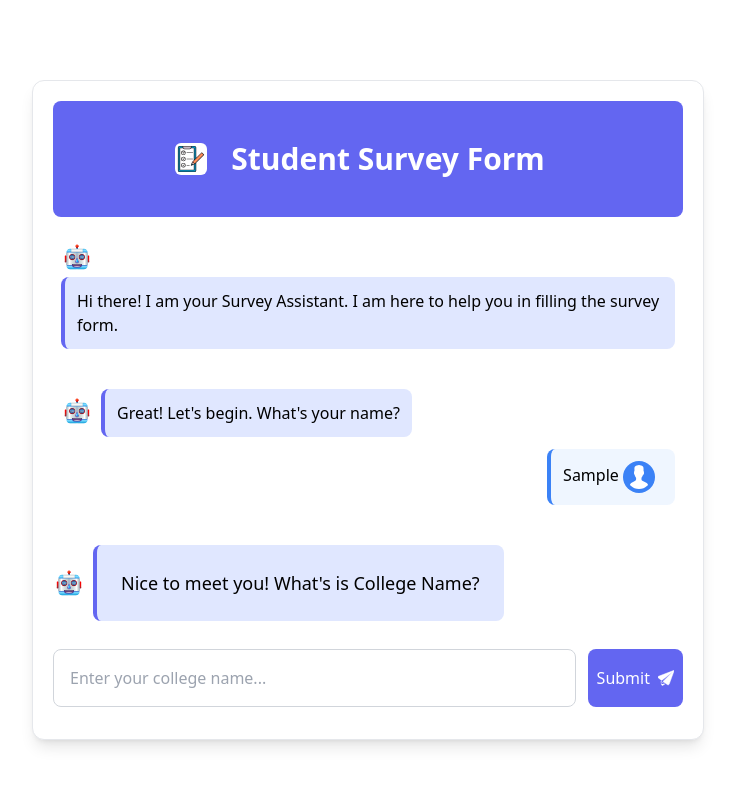
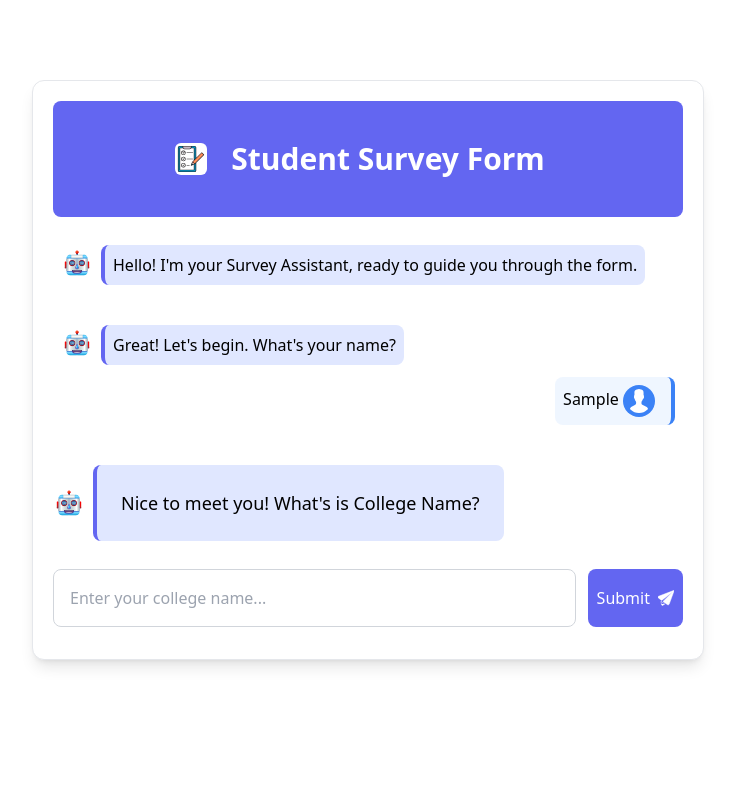
Before and after one commit to Abhinavkulkarni997/SurveyForm, a React (Vite) app: page / in a window 1280 px wide. Both pictures are taken after typing "Sample" into the empty fields and a click on the button "Submit". Shown: the top 786 px of the page, without its empty margins (272-1007 px from the left). Built offline with nearby package versions, Linux system fonts and the light colour scheme.

Commit message:
new featues added

```diff
--- a/src/components/SurveyForm.jsx
+++ b/src/components/SurveyForm.jsx
@@ -8,7 +8,7 @@ import axios from 'axios';
 const SurveyData=[
   {
     id:1,
-    question:"Hi there! I am your Survey Assistant. I am here to help you in filling the survey form.",
+    question:"Hello! I'm your Survey Assistant, ready to guide you through the form.",
   },
   {
     id:2,
@@ -185,13 +185,13 @@ useEffect(()=>{
 
           <div key={index} className=' flex flex-row flex-wrap items-center justify-start space-y-1 my-2 p-2 '>
            <img src={Robot} alt="Robot" className='inline-flex w-6 h-6 sm:w-8 sm:h-8 mr-2 ' />
-            <div className='bg-indigo-100 p-2 sm:p-3 text-sm sm:text-base rounded-lg border-l-4 border-indigo-500 text-left '>
+            <div className='bg-indigo-100 p-2 sm:p-2 text-sm sm:text-base rounded-lg border-l-4 border-indigo-500 text-left '>
             {chat.question}
             </div>
 
           <div className='w-full flex flex-row items-end justify-end'>
             {chat.answer && (
-              <div className='bg-blue-50 p-2 sm:p-3  rounded-lg  border-l-4 border-blue-500 text-right mt-2 text-sm sm:text-base'>
+              <div className='bg-blue-50 p-2 sm:p-2  rounded-lg  border-r-4 border-blue-500 text-right mt-2 text-sm sm:text-base'>
               {chat.answer} <img src={User} alt="User" className='inline-flex w-6 h-6 sm:w-8 sm:h-8 mr-2 bg-blue-500 rounded-full p-1 ' />
               </div>
             )}
```
